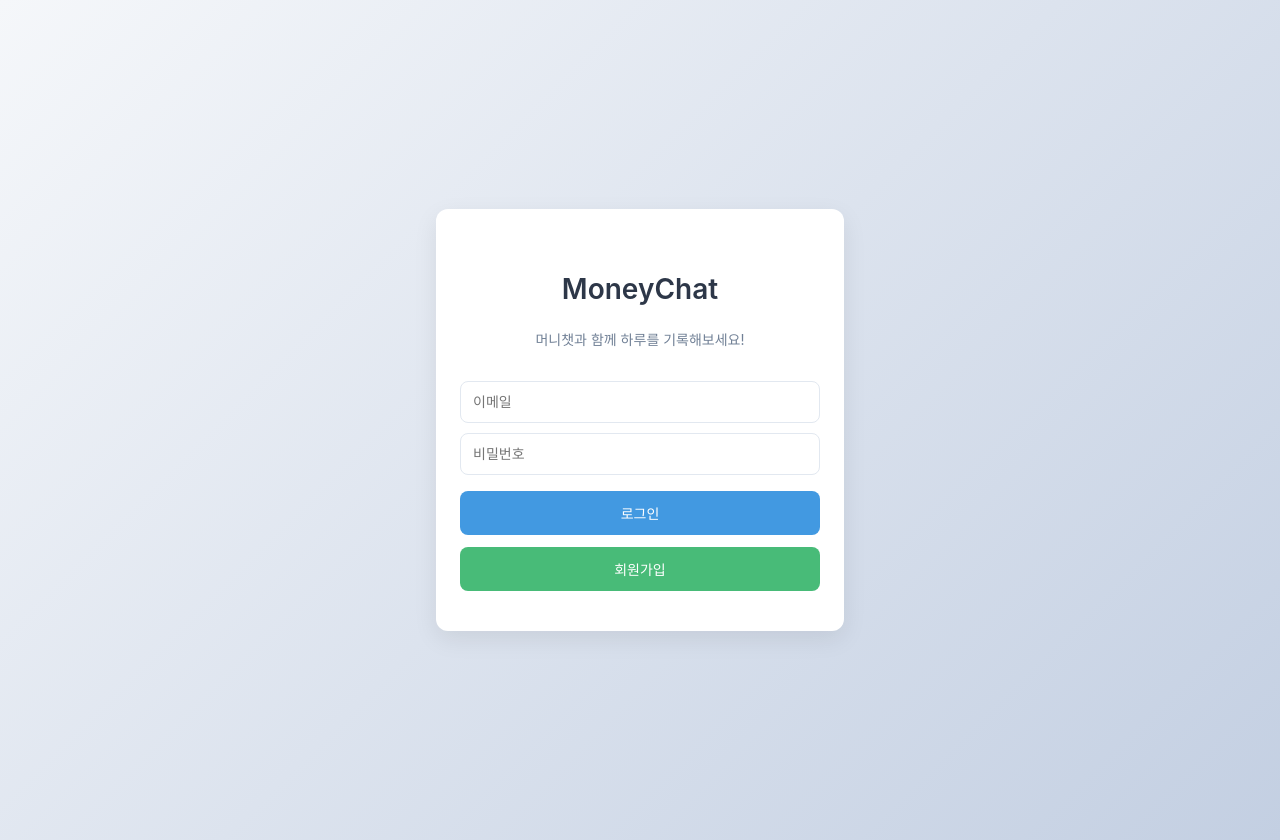
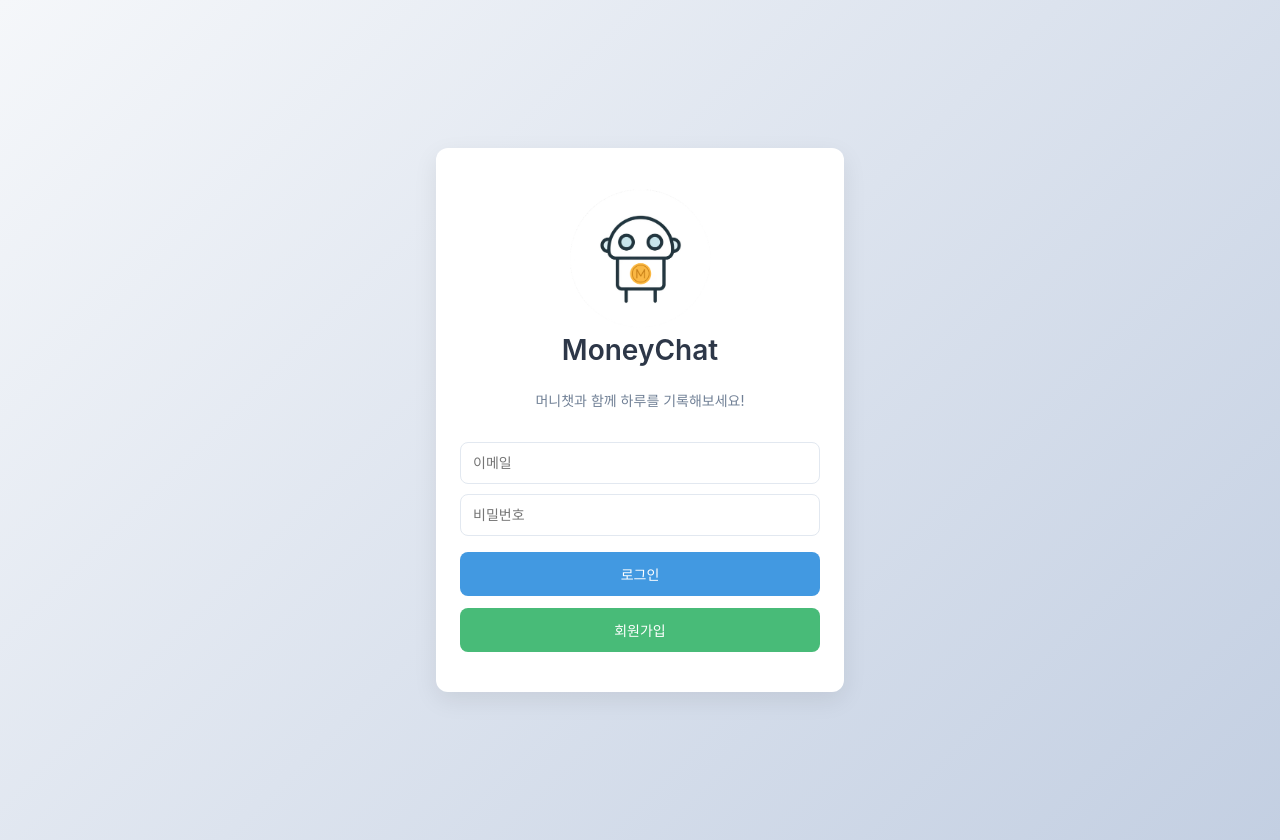
Before and after one commit to ganglike248/MoneyChat, a React (Create React App) app in the folder moneychat-frontend/: page / in a window 1280 px wide. Built offline with nearby package versions, Linux system fonts and the light colour scheme; no server answers; what react-chatbot-kit would draw is missing.

Commit message:
봇 아바타 변경 및 로고 수정

```diff
--- a/moneychat-frontend/src/chatbot/config.js
+++ b/moneychat-frontend/src/chatbot/config.js
@@ -33,6 +33,25 @@ const config = {
       backgroundColor: "#ffeb33",
     },
   },
+  customComponents: {
+    botAvatar: (props) => (
+      <div style={{
+        overflow: 'clip-margin',
+        overflow: 'clip'
+      }}>
+        <img
+          src="/logo.png"
+          alt="MoneyChat Avatar"
+          style={{
+            width: '50px',
+            height: '50px',
+            borderRadius: '50%',
+            objectFit: 'cover'
+          }}
+        />
+      </div>
+    )
+  },
 };
 
 export default config;
--- a/moneychat-frontend/src/components/ChatbotPage.js
+++ b/moneychat-frontend/src/components/ChatbotPage.js
@@ -36,7 +36,20 @@ const ChatbotPage = () => {
     return (
         <div className="chatbotPage_container">
             <div className='chatbotPage_headerDiv'>
-                <h2 className="chatbotPage_header">하루의 지출을 머니챗과 함께!</h2>
+                <div style={{display: 'flex', flexDirection: 'row', alignItems: 'center', justifyContent: 'center'}}>
+                    <img
+                        src="/logo.png"
+                        alt="MoneyChat Avatar"
+                        style={{
+                            width: '70px',
+                            height: '70px',
+                            borderRadius: '50%',
+                            objectFit: 'cover',
+                            marginRight: '10px'
+                        }}
+                    />
+                    <h2 className="chatbotPage_header">하루의 지출을 머니챗과 함께!</h2>
+                </div>
                 <button className="chatbotPage_logoutBtn" onClick={handleLogout}>
                     로그아웃
                 </button>
--- a/moneychat-frontend/src/components/LoginPage.js
+++ b/moneychat-frontend/src/components/LoginPage.js
@@ -24,7 +24,17 @@ const LoginPage = () => {
     return (
         <div className='LoginPage_container'>
             <div className='LoginPage_subContainer'>
-                <h2>MoneyChat</h2>
+                <img
+                    src="/logo.png"
+                    alt="MoneyChat Avatar"
+                    style={{
+                        width: '40%',
+                        height: '40%',
+                        borderRadius: '50%',
+                        objectFit: 'cover',
+                    }}
+                />
+                <h2 style={{marginTop: '0'}}>MoneyChat</h2>
                 <h5>머니챗과 함께 하루를 기록해보세요!</h5>
                 <form onSubmit={handleLogin} className='LoginPage_LoginForm'>
                     <div className='LoginPage_Logininput'>
--- a/moneychat-frontend/src/components/SignupPage.js
+++ b/moneychat-frontend/src/components/SignupPage.js
@@ -33,7 +33,17 @@ const SignupPage = () => {
   return (
     <div className="SignupPage_container">
       <div className="SignupPage_subContainer">
-        <h2>MoneyChat 회원가입</h2>
+      <img
+                    src="/logo.png"
+                    alt="MoneyChat Avatar"
+                    style={{
+                        width: '40%',
+                        height: '40%',
+                        borderRadius: '50%',
+                        objectFit: 'cover',
+                    }}
+                />
+        <h2 style={{marginTop: '0'}}>MoneyChat 회원가입</h2>
         <form onSubmit={handleSignup} className="SignupPage_form">
           <input
             type="email"
--- a/moneychat-frontend/src/styles/chatbot.css
+++ b/moneychat-frontend/src/styles/chatbot.css
@@ -19,6 +19,7 @@
     width: 100%;
     padding: 1rem 0;
     margin-bottom: 1rem;
+    flex-direction: row;
 }
 
 .chatbotPage_header {
@@ -122,7 +123,7 @@
 }
 
 .react-chatbot-kit-chat-btn-send {
-    background-color: #4299e1;
+    background-color: #4299e1 !important;
     border: none;
     border-radius: 8px;
     width: 40px;
@@ -133,6 +134,7 @@
     cursor: pointer;
     transition: all 0.2s ease;
 }
+
 
 .react-chatbot-kit-chat-btn-send:hover {
     background-color: #3182ce;
```
Also changed, not shown: moneychat-frontend/public/logo192.png (deleted), moneychat-frontend/public/logo512.png (deleted). Lines whose indentation alone changed are shown as unchanged.
